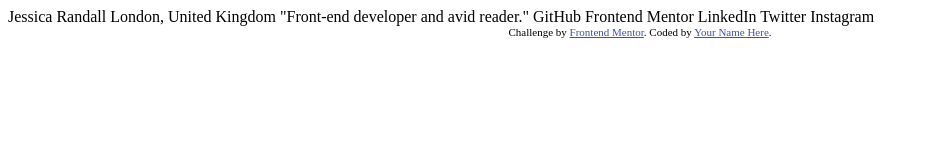
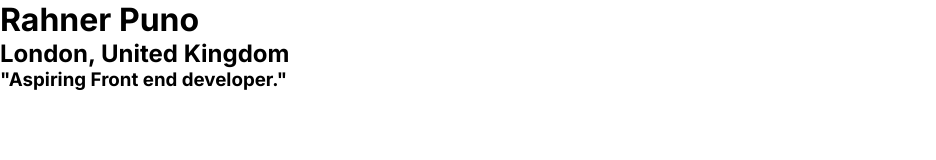
Before and after one commit to Hayazi28/social-links-profile-main, a plain HTML site: page index.html in a window 1280 px wide. Shown: the whole page, without its empty margins (0-936 px from the left). Drawn offline with Linux system fonts and the light colour scheme.

Commit message:
Setting up text and stylesheets

```diff
--- a/index.html
+++ b/index.html
@@ -1,34 +1,21 @@
 <!DOCTYPE html>
 <html lang="en">
-<head>
-  <meta charset="UTF-8">
-  <meta name="viewport" content="width=device-width, initial-scale=1.0"> <!-- displays site properly based on user's device -->
+  <head>
+    <meta charset="UTF-8" />
+    <meta name="viewport" content="width=device-width, initial-scale=1.0" />
+    <link rel="preconnect" href="https://fonts.googleapis.com" />
+    <link rel="preconnect" href="https://fonts.gstatic.com" crossorigin />
+    <link
+      href="https://fonts.googleapis.com/css2?family=Inter:ital,opsz,wght@0,14..32,100..900;1,14..32,100..900&display=swap"
+      rel="stylesheet"
+    />
+    <link rel="stylesheet" href="style.css" />
+    <title>Links Profile | Rahner Puno</title>
+  </head>
 
-  <link rel="icon" type="image/png" sizes="32x32" href="./assets/images/favicon-32x32.png">
-
-  <title>Frontend Mentor | Social links profile</title>
-
-  <!-- Feel free to remove these styles or customise in your own stylesheet 👍 -->
-  <style>
-    .attribution { font-size: 11px; text-align: center; }
-    .attribution a { color: hsl(228, 45%, 44%); }
-  </style>
-</head>
-<body>
-
-  Jessica Randall
-  London, United Kingdom
-  "Front-end developer and avid reader."
-
-  GitHub
-  Frontend Mentor
-  LinkedIn
-  Twitter
-  Instagram
-
-  <div class="attribution">
-    Challenge by <a href="https://www.frontendmentor.io?ref=challenge" target="_blank">Frontend Mentor</a>.
-    Coded by <a href="#">Your Name Here</a>.
-  </div>
-</body>
+  <body>
+    <h1>Rahner Puno</h1>
+    <h2>London, United Kingdom</h2>
+    <h3>"Aspiring Front end developer."</h3>
+  </body>
 </html>
--- /dev/null
+++ b/style.css
@@ -0,0 +1,6 @@
+* {
+  margin: 0;
+  padding: 0;
+  box-sizing: border-box;
+  font-family: "Inter", sans-serif;
+}
```
Also changed, not shown: assets/fonts/Inter-VariableFont_slnt,wght.ttf (deleted), assets/fonts/OFL.txt (deleted), assets/fonts/README.txt (deleted), assets/fonts/static/Inter-Bold.ttf (deleted), assets/fonts/static/Inter-Regular.ttf (deleted), assets/fonts/static/Inter-SemiBold.ttf (deleted), assets/images/avatar-jessica.jpeg (deleted), assets/images/favicon-32x32.png (deleted), design/preview.jpg (renamed from preview.jpg), images/StrawberryCatto.jpg (added), 2 other files.
